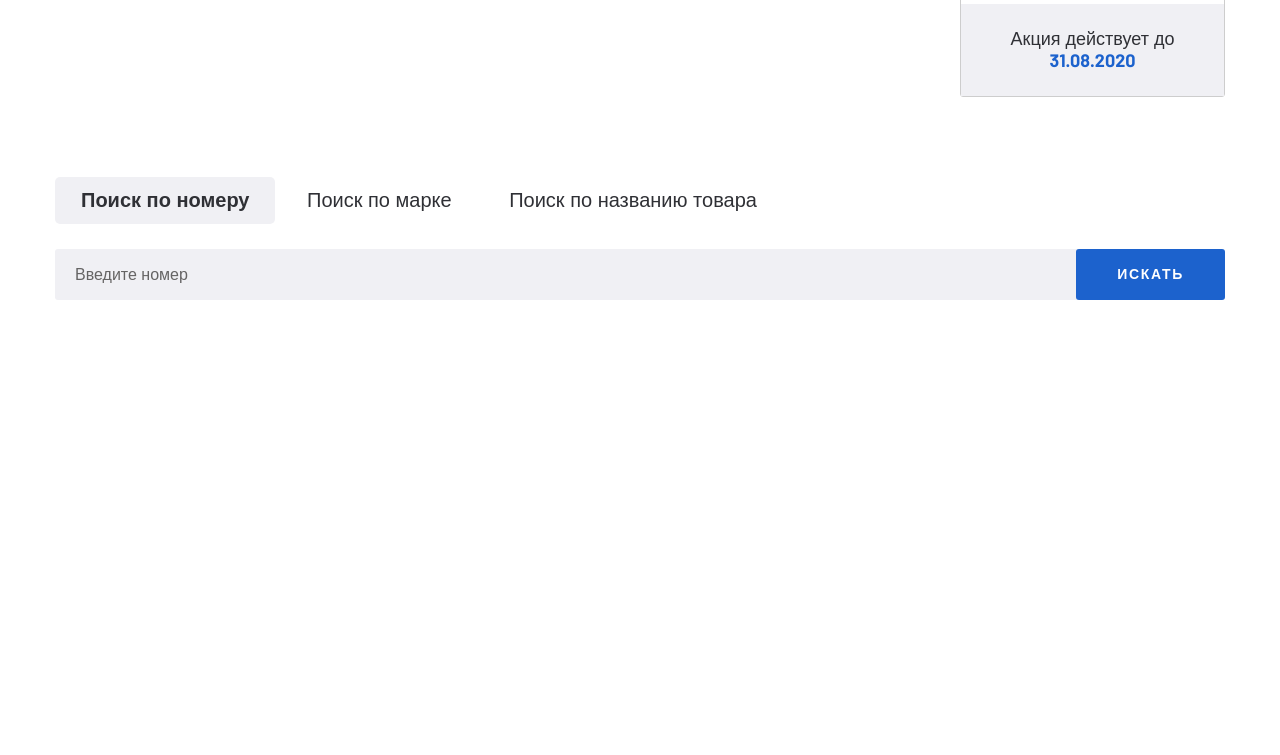
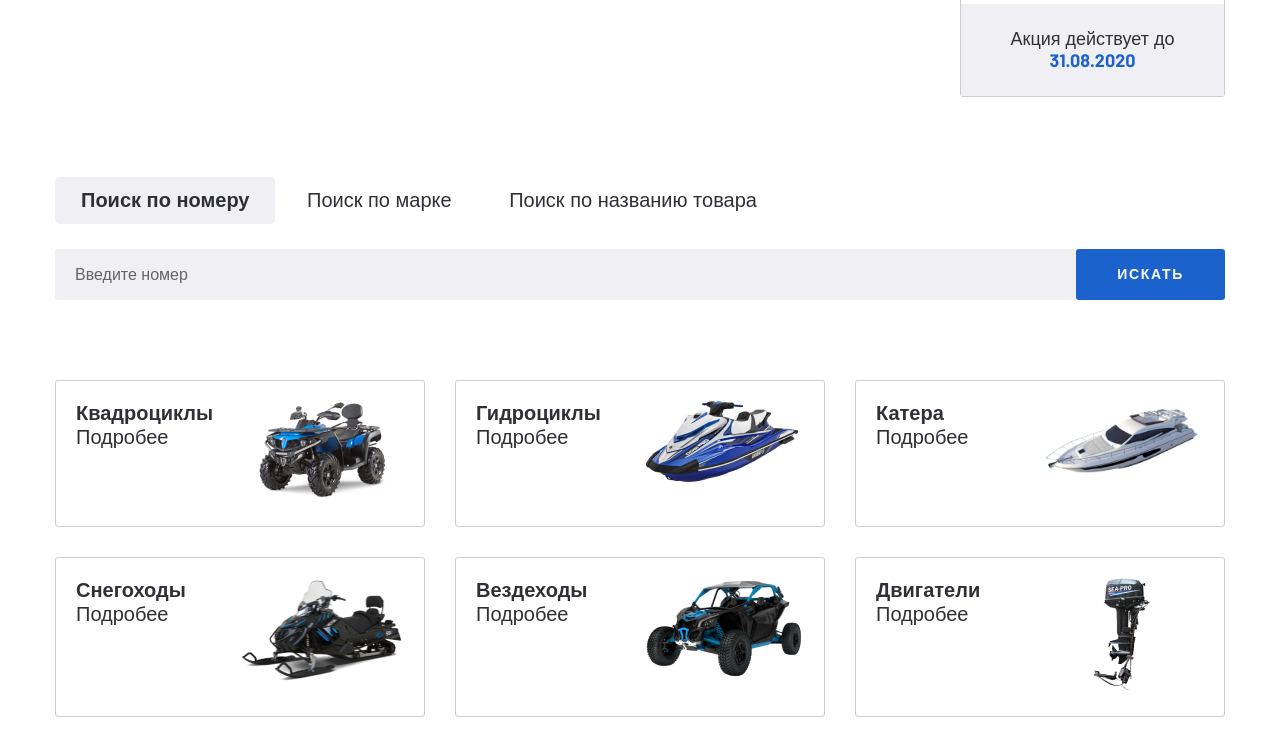
Before and after one commit to Veronchi/drive-moto, a plain HTML site: page index.html in a window 1280 px wide. Shown: the part 729-1484 px from the top of the page. Before the commit the page ends 1109 px from the top, so only its background shows below. Drawn offline with nearby package versions, Linux system fonts and the light colour scheme.

Commit message:
started categories

```diff
--- a/css/style.css
+++ b/css/style.css
@@ -378,3 +378,32 @@ body {
   border: none;
   margin-left: -3px;
 }
+
+.categories__inner {
+  display: flex;
+  justify-content: space-between;
+  flex-wrap: wrap;
+}
+
+.categoties__item {
+  display: flex;
+  justify-content: space-between;
+  width: 370px;
+  border: 1px solid #CDCDCD;
+  border-radius: 3px;
+  margin-bottom: 30px;
+  padding: 20px;
+}
+
+.categoties__item-info {
+  width: 50%;
+}
+
+.categories__item-img {
+  width: 50%;
+  text-align: center;
+}
+
+.categories__item-img img {
+  max-width: 100%;
+}
--- a/index.html
+++ b/index.html
@@ -134,7 +134,7 @@
       </div>
     </div>
   </section>
-  <section class="search page-section">
+  <div class="search page-section">
     <div class="container">
       <div class="search__inner">
         <div class="search__tabs">
@@ -163,6 +163,66 @@
         </div>
       </div>
     </div>
+  </div>
+  <section class="categories page-section">
+    <div class="container">
+      <div class="categories__inner">
+        <a class="categoties__item" href="#">
+          <div class="categoties__item-info">
+            <h4 class="categories__item-title">Квадроциклы</h4>
+            <p class="categories__item-text">Подробее</p>
+          </div>
+          <div class="categories__item-img">
+            <img src="./img/category-1.png" alt="category-1">
+          </div>
+        </a>
+        <a class="categoties__item" href="#">
+          <div class="categoties__item-info">
+            <h4 class="categories__item-title">Гидроциклы</h4>
+            <p class="categories__item-text">Подробее</p>
+          </div>
+          <div class="categories__item-img">
+            <img src="./img/category-2.png" alt="category-2">
+          </div>
+        </a>
+        <a class="categoties__item" href="#">
+          <div class="categoties__item-info">
+            <h4 class="categories__item-title">Катера</h4>
+            <p class="categories__item-text">Подробее</p>
+          </div>
+          <div class="categories__item-img">
+            <img src="./img/category-3.png" alt="category-3">
+          </div>
+        </a>
+        <a class="categoties__item" href="#">
+          <div class="categoties__item-info">
+            <h4 class="categories__item-title">Снегоходы</h4>
+            <p class="categories__item-text">Подробее</p>
+          </div>
+          <div class="categories__item-img">
+            <img src="./img/category-4.png" alt="category-4">
+          </div>
+        </a>
+        <a class="categoties__item" href="#">
+          <div class="categoties__item-info">
+            <h4 class="categories__item-title">Вездеходы</h4>
+            <p class="categories__item-text">Подробее</p>
+          </div>
+          <div class="categories__item-img">
+            <img src="./img/category-5.png" alt="category-5">
+          </div>
+        </a>
+        <a class="categoties__item" href="#">
+          <div class="categoties__item-info">
+            <h4 class="categories__item-title">Двигатели</h4>
+            <p class="categories__item-text">Подробее</p>
+          </div>
+          <div class="categories__item-img">
+            <img src="./img/category-6.png" alt="category-6">
+          </div>
+        </a>
+      </div>
+    </div>
   </section>
 
   <script src="https://ajax.googleapis.com/ajax/libs/jquery/3.5.1/jquery.min.js"></script>
```
Also changed, not shown: img/arrow-category.svg (added), img/category-1.png (added), img/category-2.png (added), img/category-3.png (added), img/category-4.png (added), img/category-5.png (added), img/category-6.png (added).
